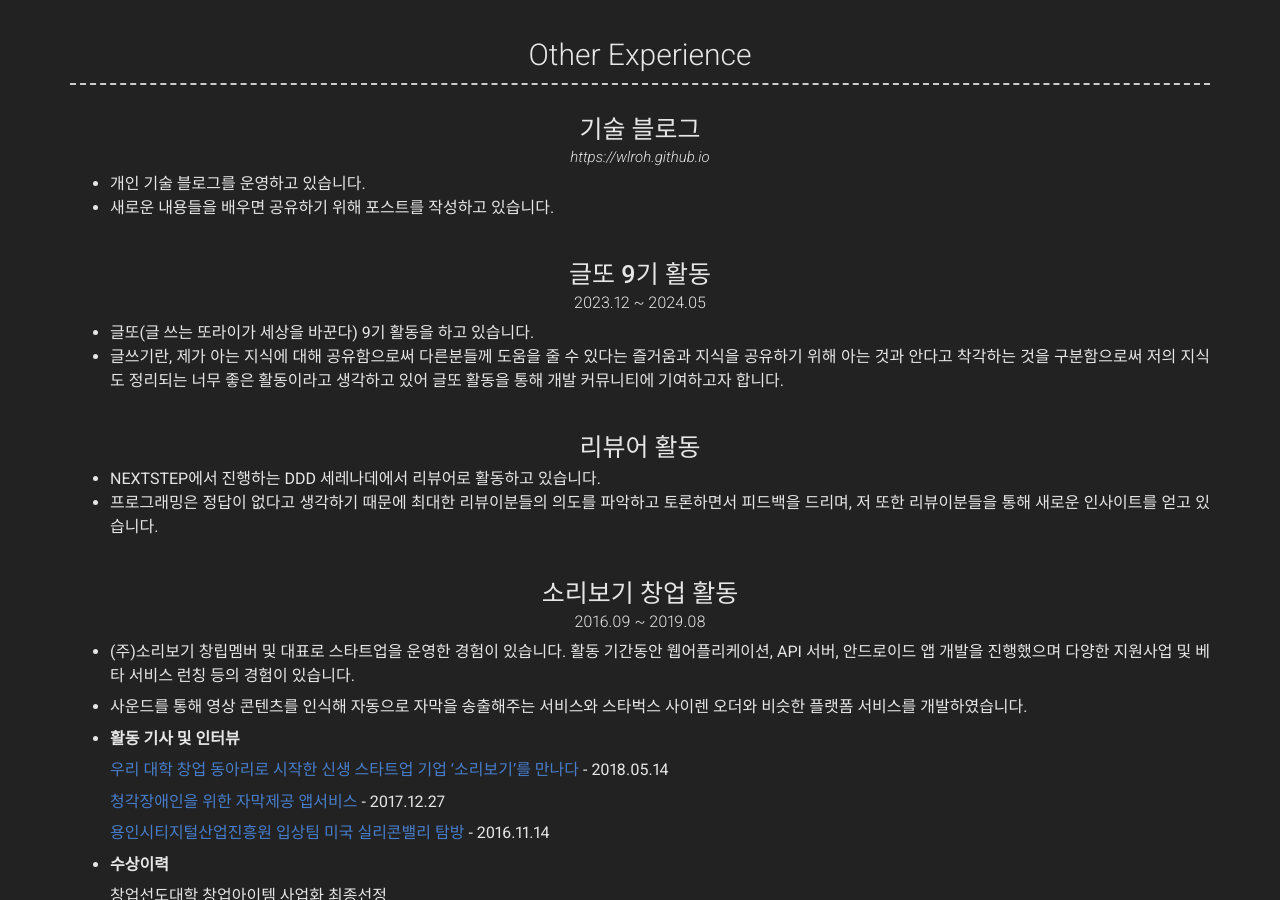
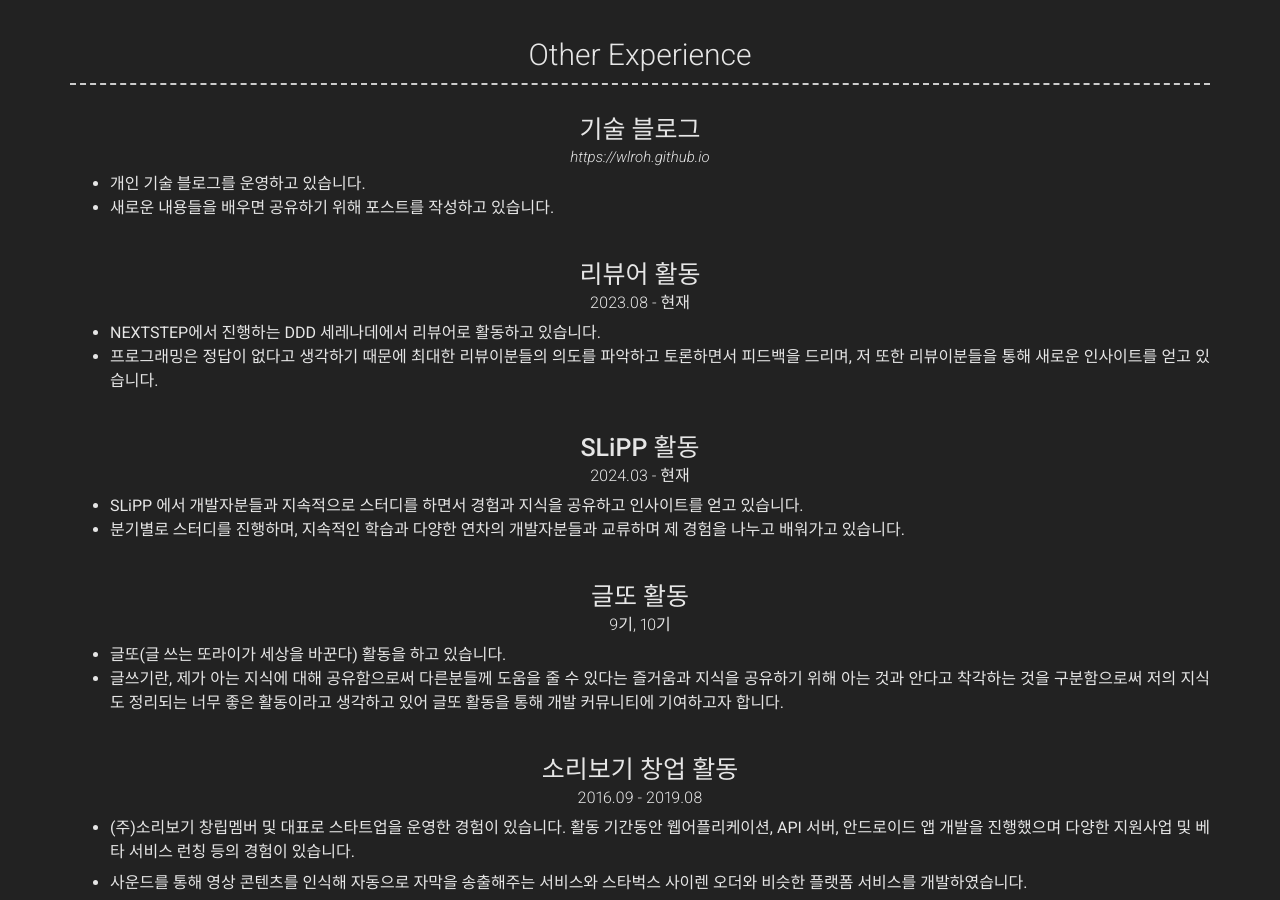
Before and after one commit to wlroh/wlroh.github.io, a Jekyll site: the page built from resume.md, in a window 1280 px wide and 900 px high, scrolled down 4478 px. Built offline with Jekyll 4.4.1, drawn with Linux system fonts in a browser that asks for light colours; nearby versions of some CDN libraries.

Commit message:
(docs): 외부경험을 최신화하라

```diff
--- a/_data/resume/other-experience.yml
+++ b/_data/resume/other-experience.yml
@@ -9,21 +9,29 @@
         * 새로운 내용들을 배우면 공유하기 위해 포스트를 작성하고 있습니다.
 
     - layout: top-middle
-      title: 글또 9기 활동
-      caption: 2023.12 ~ 2024.05
-      description: | # this will include new lines to allow paragraphs
-        * 글또(글 쓰는 또라이가 세상을 바꾼다) 9기 활동을 하고 있습니다.
-        * 글쓰기란, 제가 아는 지식에 대해 공유함으로써 다른분들께 도움을 줄 수 있다는 즐거움과 지식을 공유하기 위해 아는 것과 안다고 착각하는 것을 구분함으로써 저의 지식도 정리되는 너무 좋은 활동이라고 생각하고 있어 글또 활동을 통해 개발 커뮤니티에 기여하고자 합니다.
-
-    - layout: top-middle
       title: 리뷰어 활동
+      caption: 2023.08 - 현재
       description: | # this will include new lines to allow paragraphs
         * NEXTSTEP에서 진행하는 DDD 세레나데에서 리뷰어로 활동하고 있습니다.
         * 프로그래밍은 정답이 없다고 생각하기 때문에 최대한 리뷰이분들의 의도를 파악하고 토론하면서 피드백을 드리며, 저 또한 리뷰이분들을 통해 새로운 인사이트를 얻고 있습니다.
 
     - layout: top-middle
+      title: SLiPP 활동
+      caption: 2024.03 - 현재
+      description: | # this will include new lines to allow paragraphs
+        * SLiPP 에서 개발자분들과 지속적으로 스터디를 하면서 경험과 지식을 공유하고 인사이트를 얻고 있습니다.
+        * 분기별로 스터디를 진행하며, 지속적인 학습과 다양한 연차의 개발자분들과 교류하며 제 경험을 나누고 배워가고 있습니다.
+
+    - layout: top-middle
+      title: 글또 활동
+      caption: 9기, 10기
+      description: | # this will include new lines to allow paragraphs
+        * 글또(글 쓰는 또라이가 세상을 바꾼다) 활동을 하고 있습니다.
+        * 글쓰기란, 제가 아는 지식에 대해 공유함으로써 다른분들께 도움을 줄 수 있다는 즐거움과 지식을 공유하기 위해 아는 것과 안다고 착각하는 것을 구분함으로써 저의 지식도 정리되는 너무 좋은 활동이라고 생각하고 있어 글또 활동을 통해 개발 커뮤니티에 기여하고자 합니다.
+
+    - layout: top-middle
       title: 소리보기 창업 활동
-      caption: 2016.09 ~ 2019.08
+      caption: 2016.09 - 2019.08
       description: | # this will include new lines to allow paragraphs
         * (주)소리보기 창립멤버 및 대표로 스타트업을 운영한 경험이 있습니다. 활동 기간동안 웹어플리케이션, API 서버, 안드로이드 앱 개발을 진행했으며 다양한 지원사업 및 베타 서비스 런칭 등의 경험이 있습니다.
 
```
